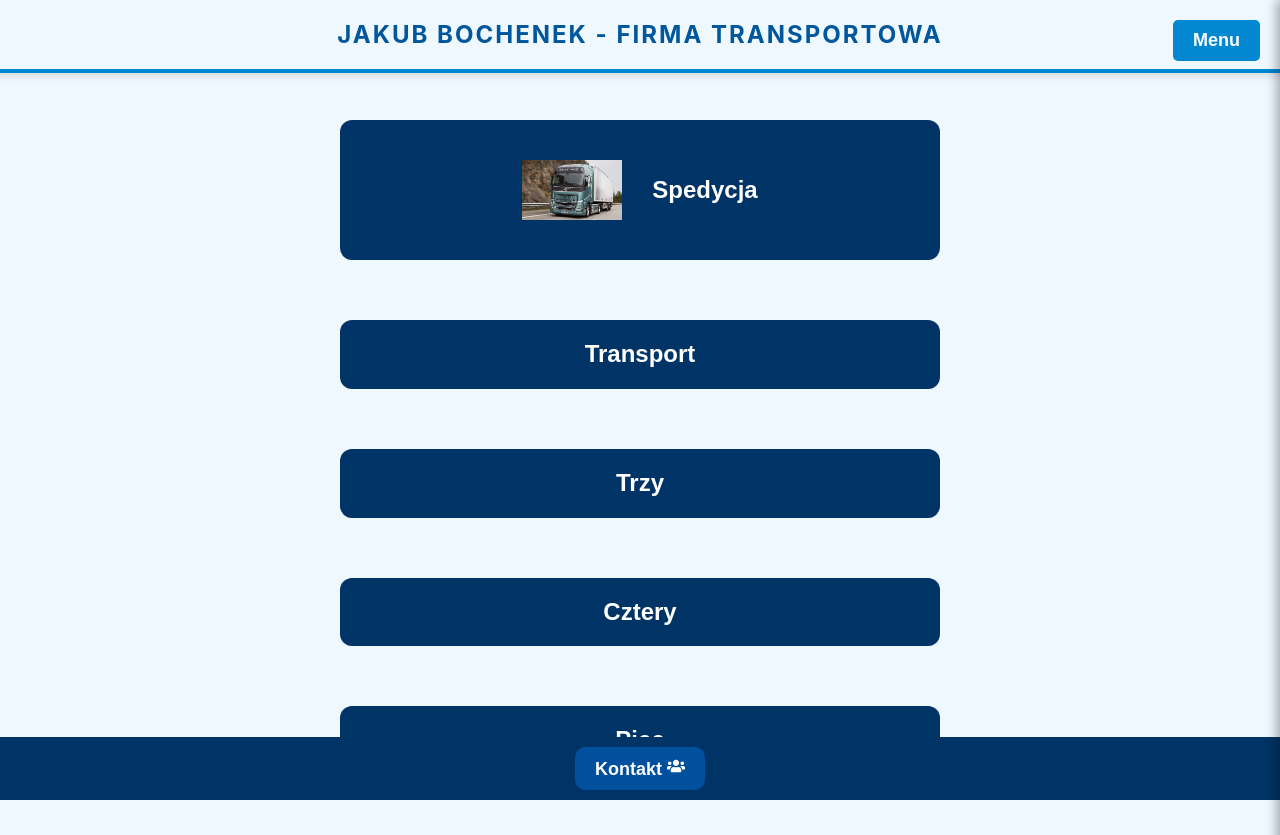
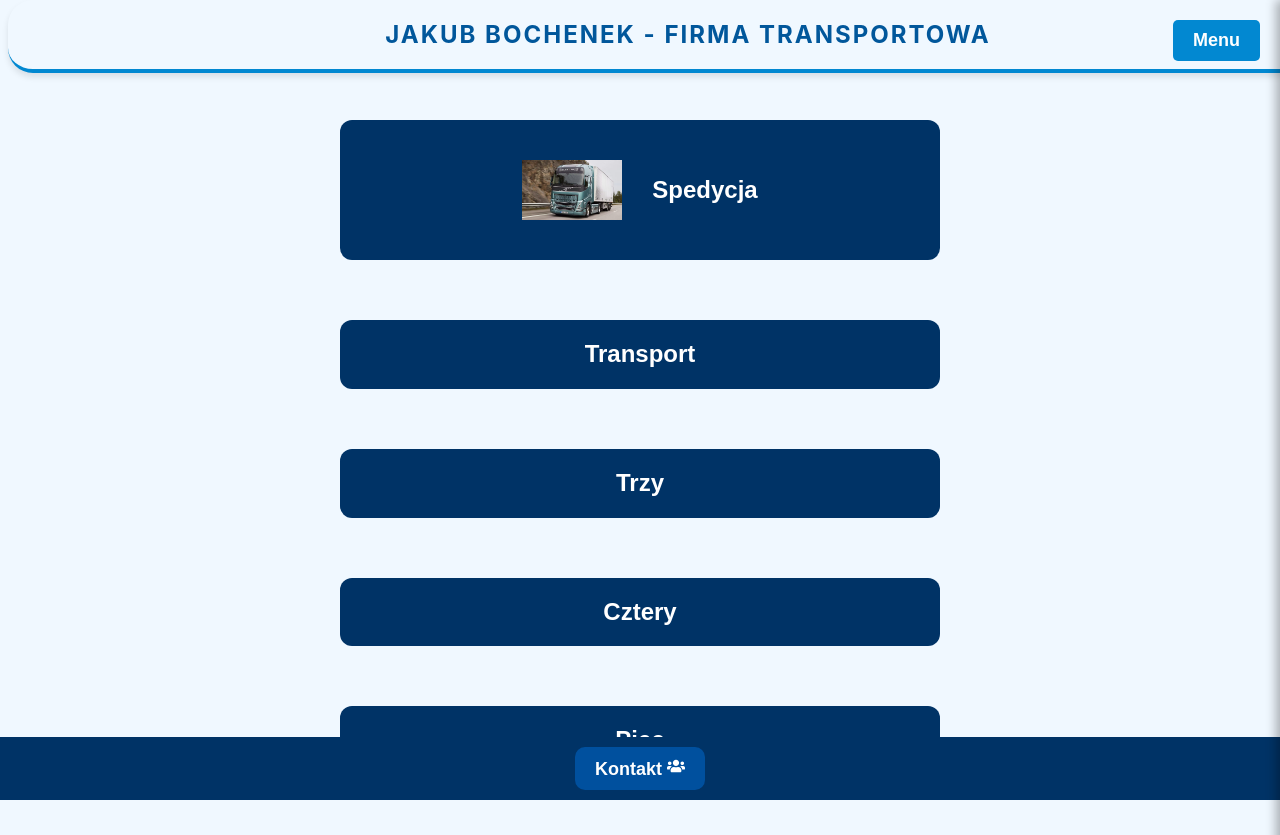
Before and after one commit to pasatwlpg/my-host-app, a React (Vite) app: page / in a window 1280 px wide. Built offline with nearby package versions, Linux system fonts and the light colour scheme.

Commit message:
trzecia x7

```diff
--- a/src/assets/styles/Navbar.css
+++ b/src/assets/styles/Navbar.css
@@ -1,15 +1,15 @@
 .navbar {
     position: fixed;
     top: 0;
-    left: 50%;
-    transform: translateX(-50%);
+    /* left:50%;
+    transform: translateX(-50%); */
     background-color: #f0f8ff;
     padding: 20px 40px;
     border-bottom: 4px solid #0288d1;
     border-radius: 25px;
     box-shadow: 0 4px 6px rgba(0, 0, 0, 0.1);
     z-index: 1000;
-    width: 100%;;
+    width: 100%;
     text-align: center;
   }
 
```
